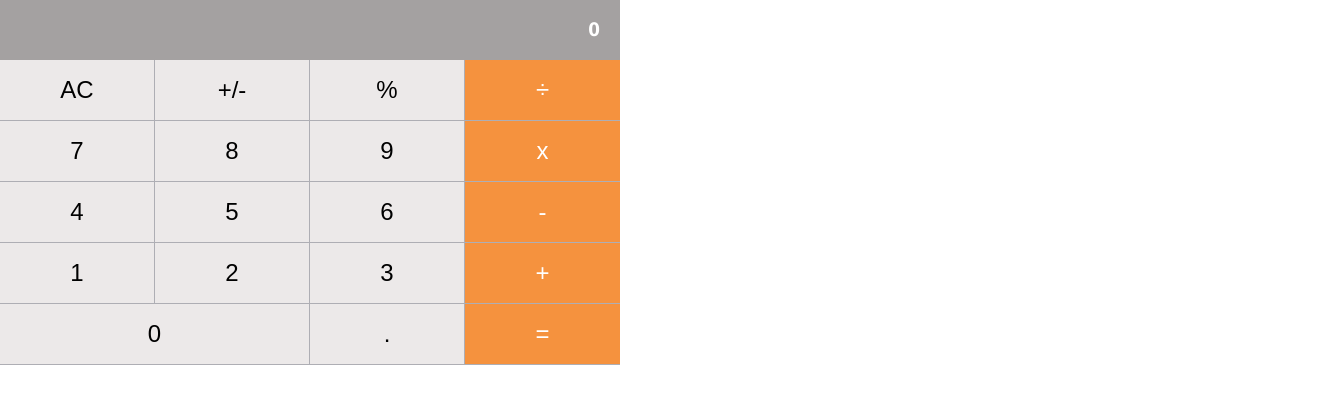
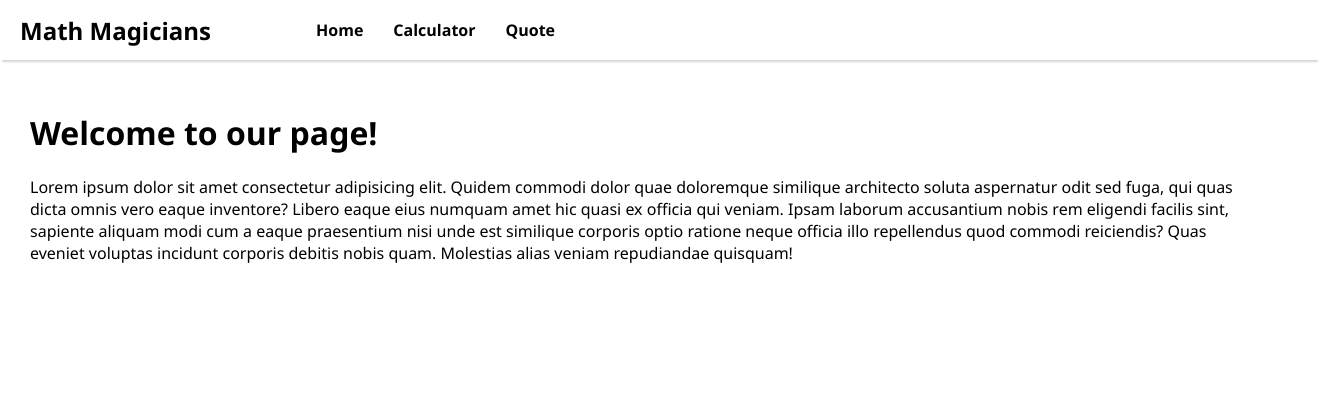
Before and after one commit to chiztechnology/react-calculator, a React (Create React App) app: page / in a window 1280 px wide. Shown: the top 404 px of the page, 1320 px wide, since content can reach past the window. Built offline with nearby package versions, Linux system fonts and the light colour scheme.

Commit message:
Set up full website

```diff
--- a/package.json
+++ b/package.json
@@ -10,6 +10,8 @@
     "prop-types": "^15.8.1",
     "react": "^18.2.0",
     "react-dom": "^18.2.0",
+    "react-router": "^6.7.0",
+    "react-router-dom": "^6.7.0",
     "react-scripts": "5.0.1",
     "web-vitals": "^2.1.4"
   },
--- a/src/App.js
+++ b/src/App.js
@@ -1,6 +1,9 @@
 import './App.css';
 import Calculator from './components/Calculator';
+import Home from './components/Home';
+import Quote from './components/Quote';
+import Navigation from './Navigation';
 
-const App = () => <Calculator />;
+const App = () => <Navigation />;
 
 export default App;
--- /dev/null
+++ b/src/Navigation.js
@@ -0,0 +1,20 @@
+import React from 'react'
+import ReactDOM from 'react-dom'
+import { BrowserRouter, Route, Routes } from 'react-router-dom';
+import Calculator from './components/Calculator';
+import Home from './components/Home';
+import Quote from './components/Quote';
+
+const Navigation = () => (
+    <BrowserRouter>
+        <Routes>
+            <Route path='/' element={<Home />}>
+            </Route>
+            <Route path='/Home' element={<Home />} />
+            <Route path='/calculator' element={<Calculator />} />
+            <Route path='/quote' element={<Quote />} />
+        </Routes>
+    </BrowserRouter>
+);
+
+export default Navigation;
--- a/src/components/Calculator.js
+++ b/src/components/Calculator.js
@@ -2,6 +2,8 @@ import React, { useState } from 'react';
 import Display from './Display';
 import ButtonPanel from './ButtonPanel';
 import calculate from '../logic/calculate';
+import './Home.css'
+import { Link } from 'react-router-dom';
 
 const Calculator = () => {
     const [data, setData] = useState({
@@ -11,13 +13,32 @@ const Calculator = () => {
     });
 
     const handleClick = buttonName => {
-        setData((state)=> calculate(state, buttonName))
+        setData((state) => calculate(state, buttonName))
     }
 
     return (
-        <div className='component-app'>
-            <Display value={data.next || data.total  || '0'} />
-            <ButtonPanel clickHandler={handleClick} />
+        <div className='container'>
+            {/* menu bar */}
+            <div className='main-header'>
+                <h2 className='logo'>Math Magicians</h2>
+                {/* menus */}
+                <ul className='header-ul'>
+                <li className='header-li'><Link className='header-li-item' to='/'>Home</Link></li>
+                <li className='header-li'><Link className='header-li-item' to='/calculator'>Calculator</Link></li>
+                <li className='header-li'><Link className='header-li-item' to='/quote'>Quote</Link></li>
+            </ul>
+            </div>
+            {/* body */}
+            <div className='body-container-calculator'>
+                <p className='calc-text-body'>
+                    Let&aopos;sdo some math!
+                </p>
+                <div className='component-app'>
+                    <Display value={data.next || data.total || '0'} />
+                    <ButtonPanel clickHandler={handleClick} />
+                </div>
+            </div>
+
         </div>
     );
 }
--- /dev/null
+++ b/src/components/Home.css
@@ -0,0 +1,46 @@
+.body-container {
+    padding:30px;
+}
+
+.body-container-calculator {
+    padding: 30px;
+    display: flex;
+}
+
+.main-header {
+    display: flex;
+    align-items: center;
+    width: 100%;
+    height: 60px;
+    box-shadow: 0 4px 2px -2px rgb(214, 214, 214);
+    padding-left: 20px;
+    padding-right: 20px;
+    font-weight: 100;
+  }
+
+  .header-ul {
+    display: flex;
+  }
+
+  .header-li {
+    list-style-type: none;
+    padding-left: 5px;
+    padding-right: 5px;
+    display: flex;
+    align-items: center;
+    margin: 0 10px 0 10px;
+  }
+
+  .header-li-item {
+    font-weight: 700;
+    text-decoration: none;
+    color: black;
+  }
+
+  .logo {
+    padding-right: 50px;
+  }
+
+  .calc-text-body {
+    width: 320px;
+  }
--- /dev/null
+++ b/src/components/Home.js
@@ -0,0 +1,28 @@
+import React from 'react'
+import './Home.css'
+import { Link } from 'react-router-dom'
+
+const Home = () => (
+    <div className='container'>
+        {/* menu bar */}
+        <div className='main-header'>
+            <h2 className='logo'>Math Magicians</h2>
+            {/* menus */}
+            <ul className='header-ul'>
+                <li className='header-li'><Link className='header-li-item' to='/'>Home</Link></li>
+                <li className='header-li'><Link className='header-li-item' to='/calculator'>Calculator</Link></li>
+                <li className='header-li'><Link className='header-li-item' to='/quote'>Quote</Link></li>
+            </ul>
+        </div>
+        {/* body */}
+        <div className='body-container'>
+            <h1>Welcome to our page!</h1>
+            <p>
+                Lorem ipsum dolor sit amet consectetur adipisicing elit. Quidem commodi dolor quae doloremque similique architecto soluta aspernatur odit sed fuga, qui quas dicta omnis vero eaque inventore? Libero eaque eius numquam amet hic quasi ex officia qui veniam. Ipsam laborum accusantium nobis rem eligendi facilis sint, sapiente aliquam modi cum a eaque praesentium nisi unde est similique corporis optio ratione neque officia illo repellendus quod commodi reiciendis? Quas eveniet voluptas incidunt corporis debitis nobis quam. Molestias alias veniam repudiandae quisquam!
+            </p>
+        </div>
+
+    </div>
+);
+
+export default Home;
--- /dev/null
+++ b/src/components/Quote.js
@@ -0,0 +1,26 @@
+import React from 'react'
+import { Link } from 'react-router-dom';
+import './Home.css'
+const Quote = () => (
+    <div className='container'>
+        {/* menu bar */}
+        <div className='main-header'>
+            <h2 className='logo'>Math Magicians</h2>
+            {/* menus */}
+            <ul className='header-ul'>
+                <li className='header-li'><Link className='header-li-item' to='/'>Home</Link></li>
+                <li className='header-li'><Link className='header-li-item' to='/calculator'>Calculator</Link></li>
+                <li className='header-li'><Link className='header-li-item' to='/quote'>Quote</Link></li>
+            </ul>
+        </div>
+        {/* body */}
+        <div className='body-container'>
+            <p>
+                Mathmatics is not about numbers, equations, computations, or algorithms: it&apos;s about understanding. - William Paul Thurson
+            </p>
+        </div>
+
+    </div>
+);
+
+export default Quote;
```
Also changed, not shown: 1 other file (tests, documents, lock files or other folders).
